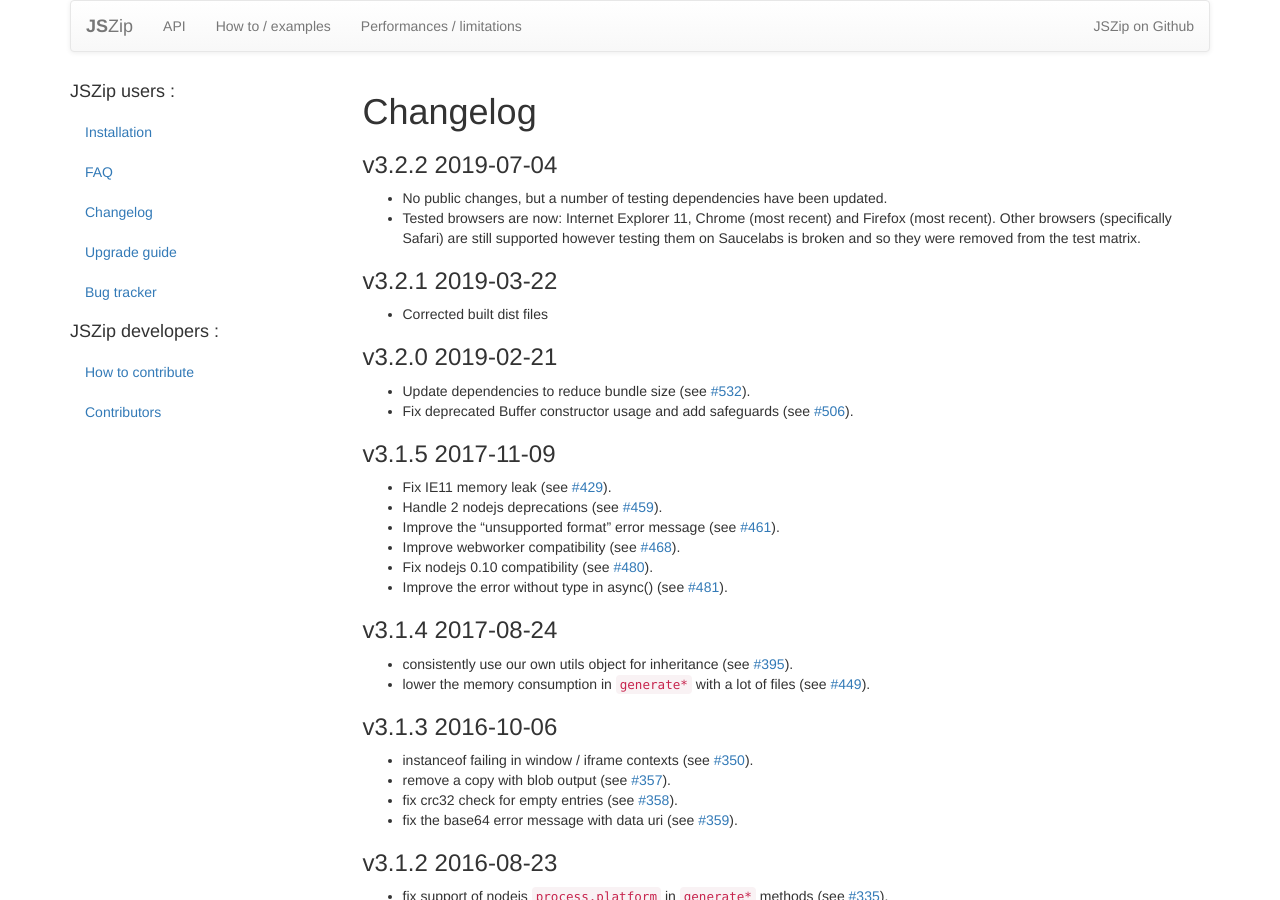
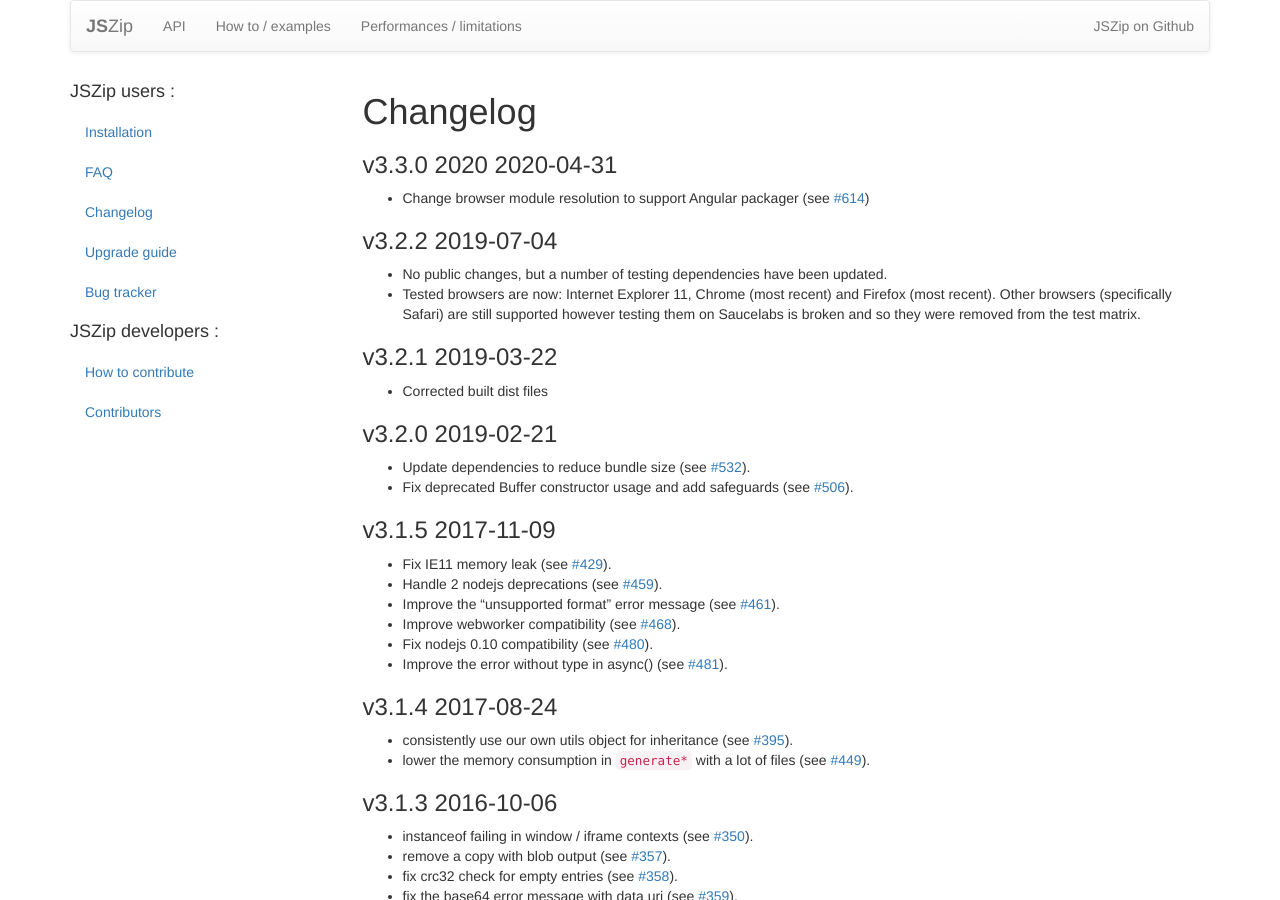
Before and after one commit to Stuk/jszip, a Jekyll site: the page built from CHANGES.md, in a window 1280 px wide and 900 px high. Built offline with Jekyll 4.4.1, drawn with Linux system fonts in a browser that asks for light colours; nearby versions of some CDN libraries; comment, search, counter and statistics services are not loaded.

Commit message:
Update embedded version and changelog for 3.3.0

```diff
--- a/CHANGES.md
+++ b/CHANGES.md
@@ -3,6 +3,10 @@
 layout: default
 section: main
 ---
+
+### v3.3.0 2020 2020-04-31
+
+- Change browser module resolution to support Angular packager (see [#614](https://github.com/Stuk/jszip/pull/614))
 
 ### v3.2.2 2019-07-04
 - No public changes, but a number of testing dependencies have been updated.
--- a/lib/index.js
+++ b/lib/index.js
@@ -42,7 +42,7 @@
 
 // TODO find a better way to handle this version,
 // a require('package.json').version doesn't work with webpack, see #327
-JSZip.version = "3.2.0";
+JSZip.version = "3.3.0";
 
 JSZip.loadAsync = function (content, options) {
     return new JSZip().loadAsync(content, options);
```
